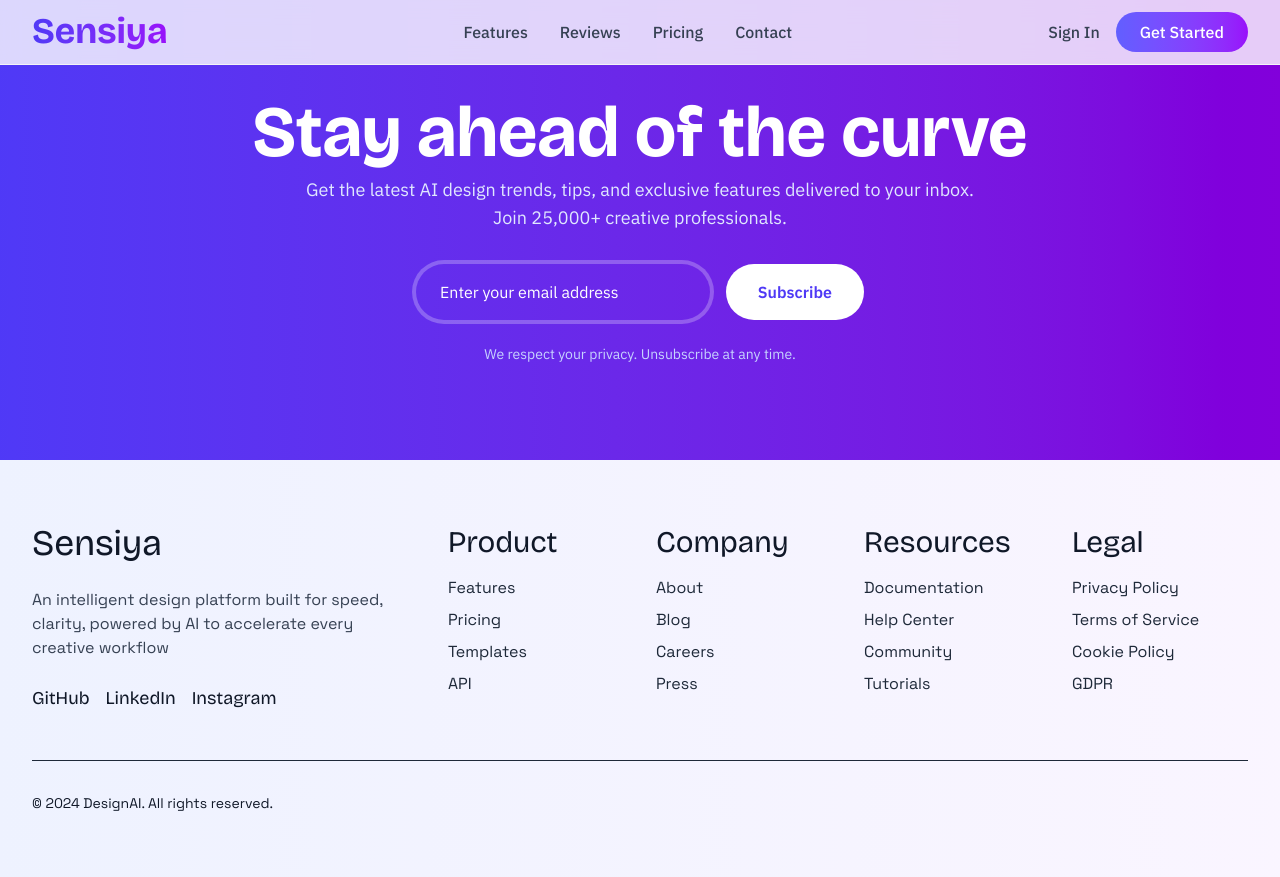
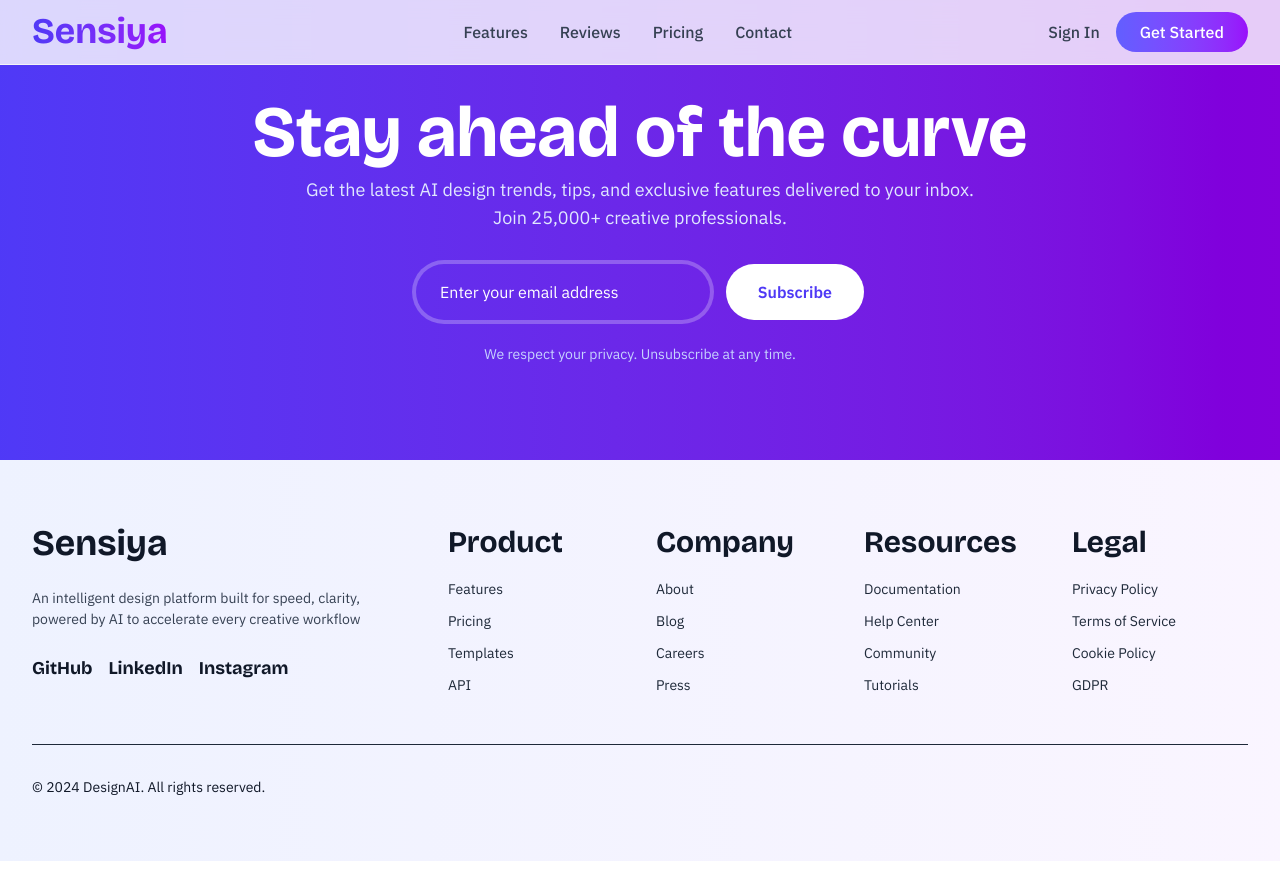
Before and after one commit to FahadBinQaiser/Sensiya, a React (Vite) app: page /newsletter in a window 1280 px wide. Built offline with nearby package versions, Linux system fonts and the light colour scheme.

Commit message:
Project fixed ❤

```diff
--- a/src/components/Footer/Footer.jsx
+++ b/src/components/Footer/Footer.jsx
@@ -1,52 +1,56 @@
-import React from 'react';
+import React from "react";
 
 const Footer = () => {
   const footerLinks = {
     Product: [
-      { name: 'Features', href: '#features' },
-      { name: 'Pricing', href: '#pricing' },
-      { name: 'Templates', href: '#' },
-      { name: 'API', href: '#' }
+      { name: "Features", href: "#features" },
+      { name: "Pricing", href: "#pricing" },
+      { name: "Templates", href: "#" },
+      { name: "API", href: "#" },
     ],
     Company: [
-      { name: 'About', href: '#' },
-      { name: 'Blog', href: '#' },
-      { name: 'Careers', href: '#' },
-      { name: 'Press', href: '#' }
+      { name: "About", href: "#" },
+      { name: "Blog", href: "#" },
+      { name: "Careers", href: "#" },
+      { name: "Press", href: "#" },
     ],
     Resources: [
-      { name: 'Documentation', href: '#' },
-      { name: 'Help Center', href: '#' },
-      { name: 'Community', href: '#' },
-      { name: 'Tutorials', href: '#' }
+      { name: "Documentation", href: "#" },
+      { name: "Help Center", href: "#" },
+      { name: "Community", href: "#" },
+      { name: "Tutorials", href: "#" },
     ],
     Legal: [
-      { name: 'Privacy Policy', href: '#' },
-      { name: 'Terms of Service', href: '#' },
-      { name: 'Cookie Policy', href: '#' },
-      { name: 'GDPR', href: '#' }
-    ]
+      { name: "Privacy Policy", href: "#" },
+      { name: "Terms of Service", href: "#" },
+      { name: "Cookie Policy", href: "#" },
+      { name: "GDPR", href: "#" },
+    ],
   };
 
   const socialLinks = [
-    { name: 'GitHub', href: 'https://github.com/FahadBinQaiser' },
-    { name: 'LinkedIn', href: 'https://www.linkedin.com/in/fahaddev/' },
-    { name: 'Instagram', href: 'https://www.instagram.com/pookieboii_x/' }
+    { name: "GitHub", href: "https://github.com/FahadBinQaiser" },
+    { name: "LinkedIn", href: "https://www.linkedin.com/in/fahaddev/" },
+    { name: "Instagram", href: "https://www.instagram.com/pookieboii_x/" },
   ];
 
   return (
-    <footer id="contact" className="bg-gradient-to-r from-indigo-50 to-purple-50 text-white">
+    <footer
+      id="contact"
+      className="bg-gradient-to-r ibm-plex-sans from-indigo-50 to-purple-50 text-white"
+    >
       <div className="max-w-7xl mx-auto px-4 sm:px-6 lg:px-8 py-16">
         <div className="grid grid-cols-1 md:grid-cols-2 lg:grid-cols-6 gap-8">
           <div className="lg:col-span-2">
             <div className="mb-6">
-              <span className="text-4xl text-gray-900">
+              <span className="text-4xl bricolage-grotesque text-gray-900">
                 Sensiya
               </span>
             </div>
 
-            <p className="text-gray-700 space-grotesk mb-6 max-w-sm">
-                An intelligent design platform built for speed, clarity, powered by AI to accelerate every creative workflow
+            <p className="text-gray-700 mb-6 text-[14px]">
+              An intelligent design platform built for speed, clarity, powered
+              by AI to accelerate every creative workflow
             </p>
 
             <div className="flex space-x-4">
@@ -54,7 +58,7 @@ const Footer = () => {
                 <a
                   key={index}
                   href={social.href}
-                  className="text-gray-900 text-lg hover:underline"
+                  className="text-gray-900 bricolage-grotesque text-lg hover:underline"
                 >
                   {social.name}
                 </a>
@@ -64,15 +68,17 @@ const Footer = () => {
 
           {Object.entries(footerLinks).map(([category, links]) => (
             <div key={category}>
-              <h3 className="text-gray-900 text-3xl mb-4">{category}</h3>
+              <h3 className="text-gray-900 bricolage-grotesque text-3xl mb-4">
+                {category}
+              </h3>
               <ul className="space-y-2">
                 {links.map((link) => (
                   <li key={link.name}>
                     <a
                       href={link.href}
-                      target='_blank'
-                      rel='noopener noreferrer'
-                      className="text-gray-800 space-grotesk hover:border-b-2 hover:text-black transition-colors duration-200"
+                      target="_blank"
+                      rel="noopener noreferrer"
+                      className="text-gray-800 text-sm hover:border-b-2 hover:text-black transition-colors duration-200"
                     >
                       {link.name}
                     </a>
@@ -84,7 +90,7 @@ const Footer = () => {
         </div>
 
         <div className="border-t border-gray-800 mt-12 pt-8 flex flex-col md:flex-row justify-between items-center">
-          <p className="text-gray-900 space-grotesk text-sm">
+          <p className="text-gray-900 text-sm">
             © 2024 DesignAI. All rights reserved.
           </p>
         </div>
```
